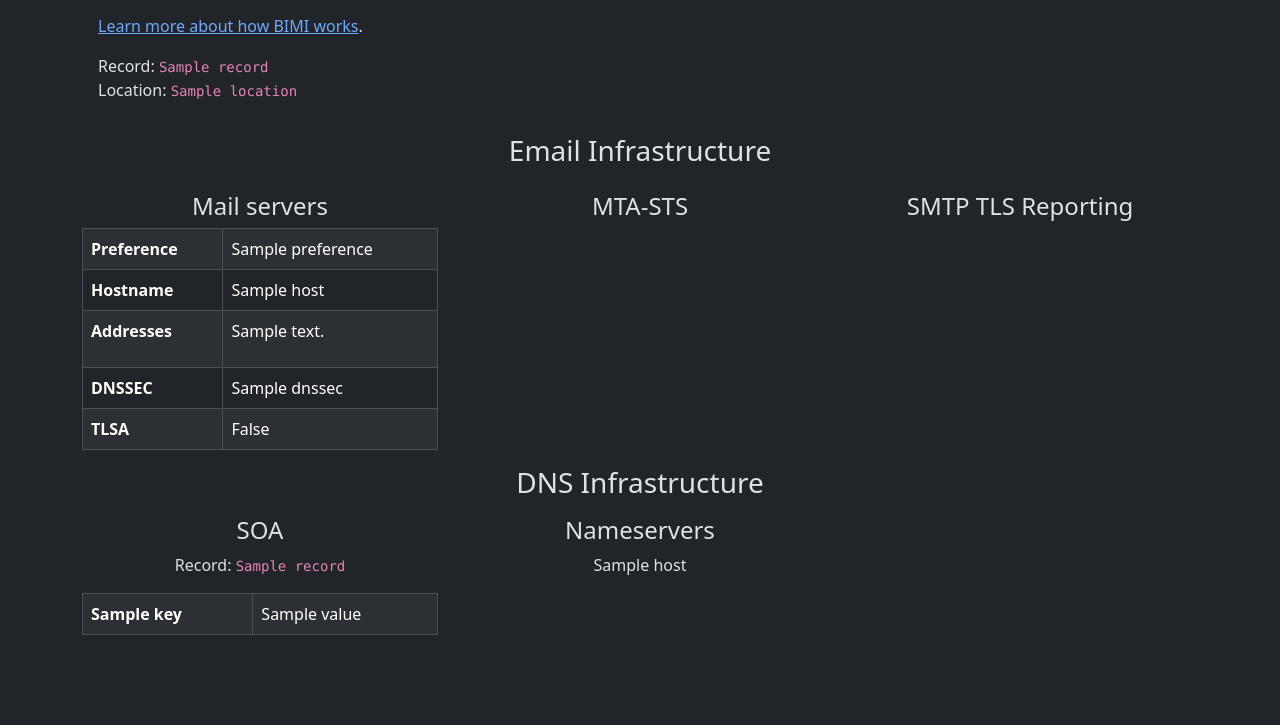
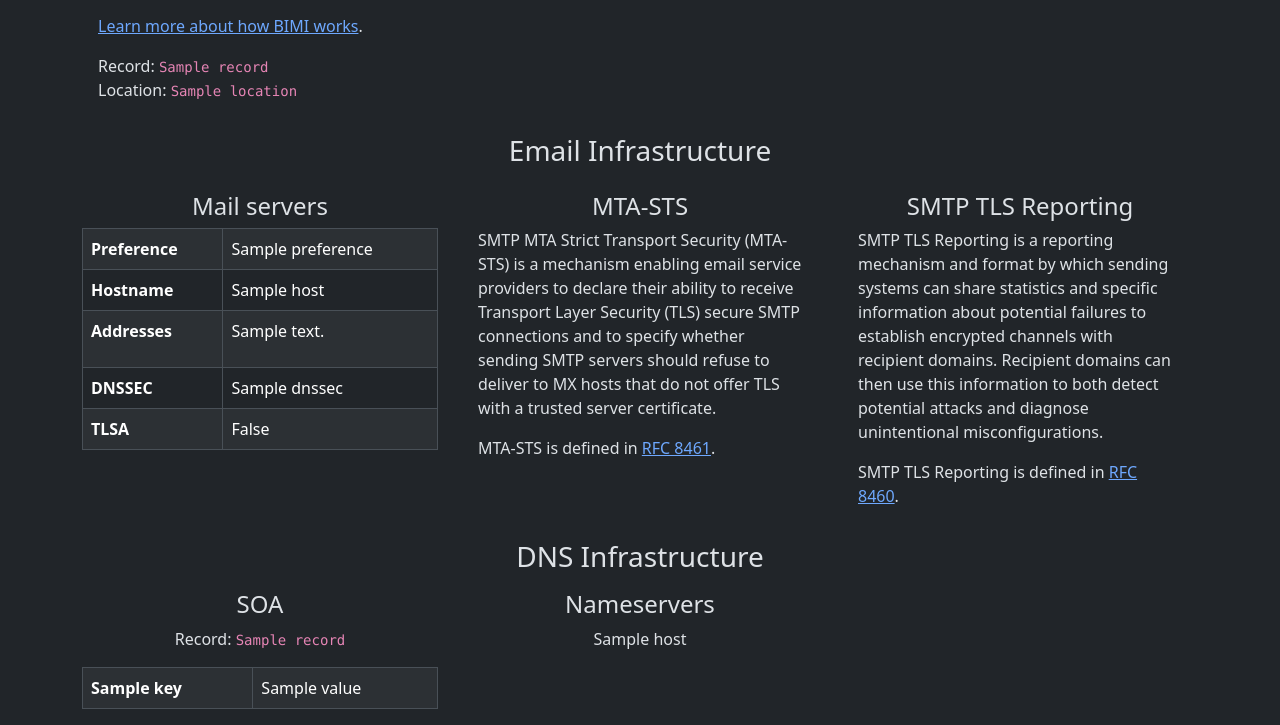
Before and after one commit to domainaware/checkdmarc-web-frontend, a Flask app: template templates/domain.html.jinja in a window 1280 px wide. Shown: the part 852-1577 px from the top of the page. Before the commit the page ends 1487 px from the top, so only its background shows below. Run offline with Flask 3, Linux system fonts and the light colour scheme; the template is opened without the code that fills it: most values are stand-ins (such as "Sample title", 1, 10 or a date in 2020); parts of the project's set-up code (start-up, migrations or seed data) failed here and were passed over.

Commit message:
Add descriptions

```diff
--- a/templates/domain.html.jinja
+++ b/templates/domain.html.jinja
@@ -324,13 +324,27 @@
 
       <!-- MTA-STS -->
       <div class="col-lg-4">
-        <h4 class="text-center">MTA-STS</h4>
-      </div>
+        <div class="p-3 pt-0">
+          <div class="intro mb-3">
+            <h4 class="text-center">MTA-STS</h4>
+            <p>SMTP MTA Strict Transport Security (MTA-STS) is a mechanism enabling email service providers to declare their ability to receive Transport Layer Security (TLS) secure SMTP connections and to specify whether sending SMTP servers should refuse to deliver to MX hosts that do not offer TLS with a trusted server certificate.</p>
+            <p>MTA-STS is defined in <a href="https://datatracker.ietf.org/doc/html/rfc8461">RFC 8461</a>.</p>
+          </div> <!-- End intro -->
+
+        </div> <!-- End padded wrapper -->
+      </div> <!-- End column -->
 
       <!-- SMTP TLS Reporting -->
-      <div class="col-lg-4">
-        <h4 class="text-center">SMTP TLS Reporting</h4>
-      </div>
+     <div class="col-lg-4">
+        <div class="p-3 pt-0">
+          <div class="intro mb-3">
+            <h4 class="text-center">SMTP TLS Reporting</h4>
+            <p>SMTP TLS Reporting is a reporting mechanism and format by which sending systems can share statistics and specific information about potential failures to establish encrypted channels with recipient domains. Recipient domains can then use this information to both detect potential attacks and diagnose unintentional misconfigurations.</p>
+            <p>SMTP TLS Reporting is defined in <a href="https://datatracker.ietf.org/doc/html/rfc8460">RFC 8460</a>.</p>
+          </div> <!-- End intro -->
+
+        </div> <!-- End padded wrapper -->
+      </div> <!-- End column -->
     </div> <!-- End row -->
 
     <!-- DNS Infrastructure -->
```
